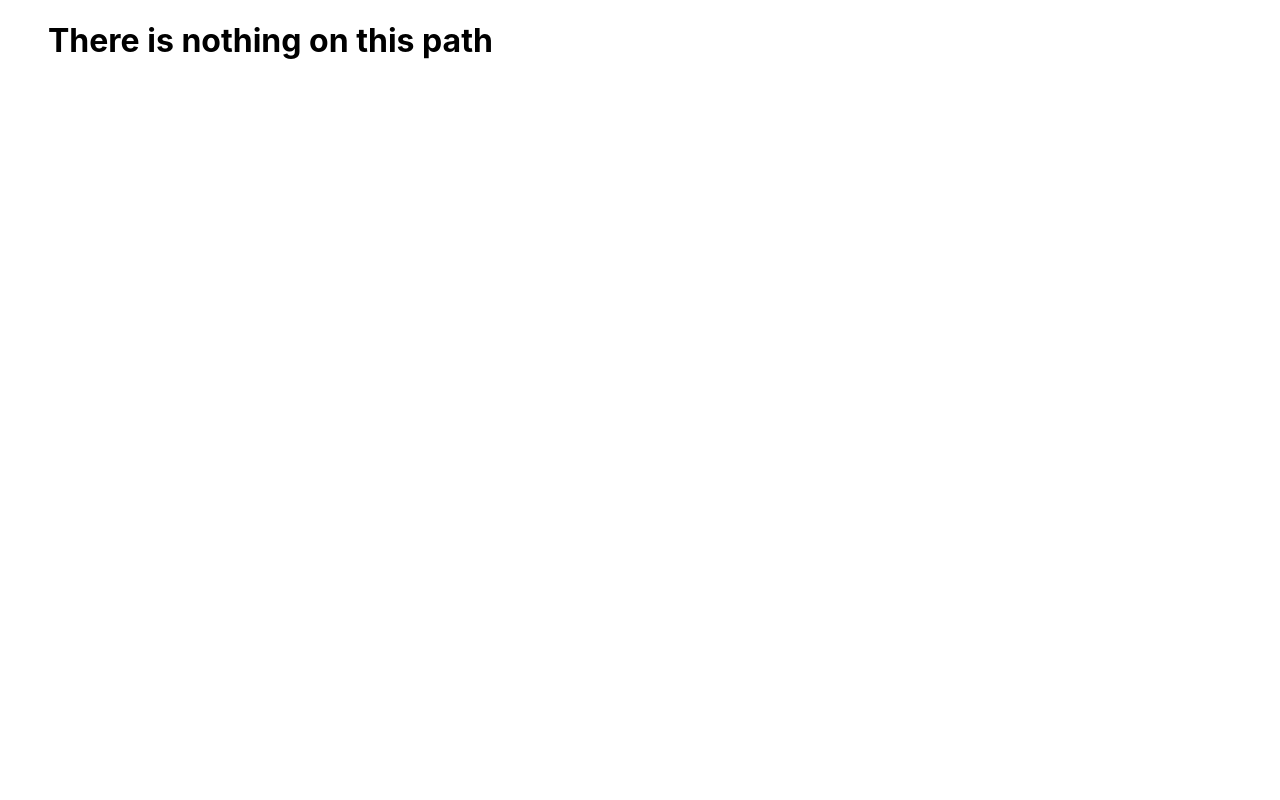
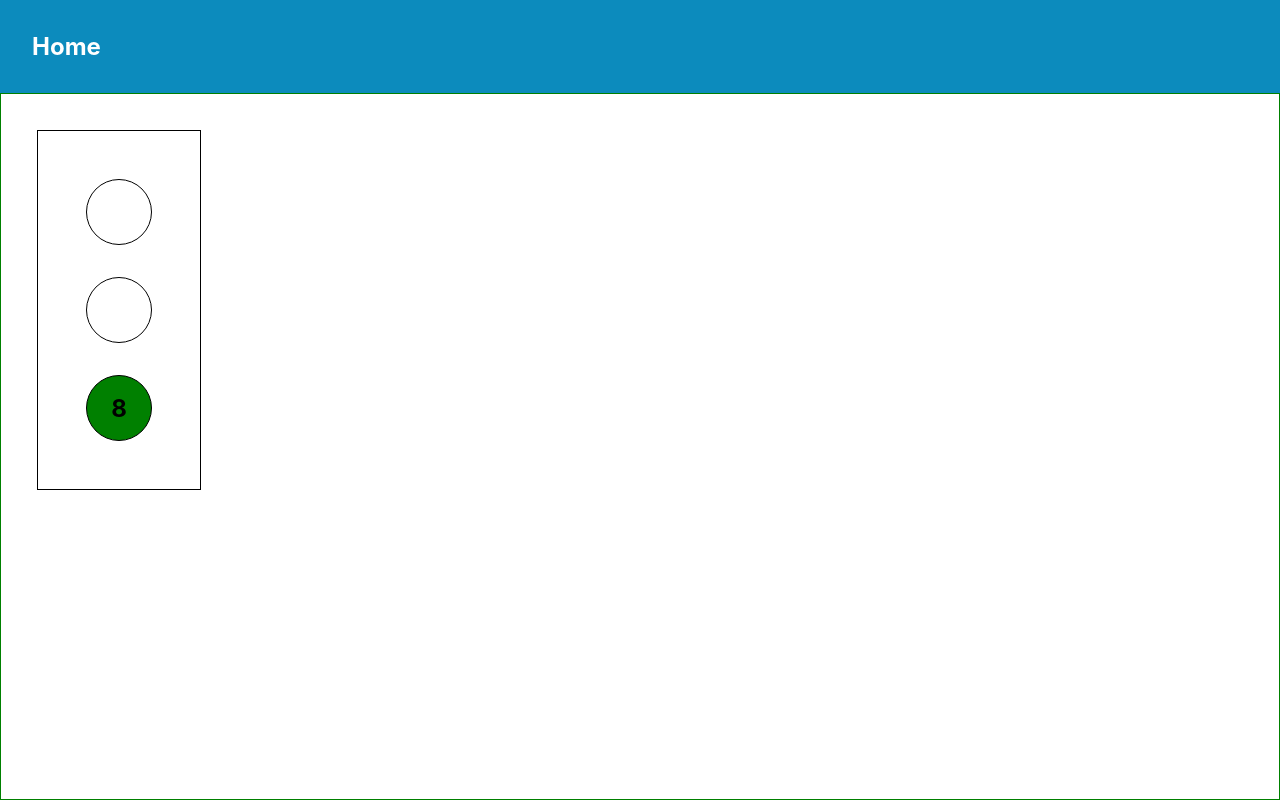
Before and after one commit to aayush-jangra/frontend, a React (Create React App) app in the folder machine-coding/: page /traffic-light in a window 1280 px wide. Built offline with nearby package versions, Linux system fonts and the light colour scheme.

Commit message:
Traffic light

```diff
--- a/machine-coding/src/App.js
+++ b/machine-coding/src/App.js
@@ -16,6 +16,7 @@ import { TicTacToePage } from "./Pages/TicTacToe/TicTacToePage";
 import { ToastPage } from "./Pages/Toast/ToastPage";
 import { ToastProvider } from "./Pages/Toast/ToastProvider";
 import { TodosPage } from "./Pages/Todos/TodosPage";
+import { TrafficLightPage } from "./Pages/TrafficLight/TrafficLightPage";
 import { VirtualisedListPage } from "./Pages/VirtualisedList/VirtualisedListPage";
 import { CustomRouter } from "./Router/CustomRouter";
 
@@ -93,6 +94,10 @@ function App() {
       path: "/nested-comments",
       component: <NestedCommentsPage />,
     },
+    {
+      path: "/traffic-light",
+      component: <TrafficLightPage />,
+    },
   ];
 
   return (
--- /dev/null
+++ b/machine-coding/src/Pages/TrafficLight/TrafficLight.jsx
@@ -0,0 +1,73 @@
+import { useEffect, useRef, useState } from "react";
+import "./trafficLightsStyles.css";
+
+export const TrafficLight = ({ rDuration, gDuration, yDuration }) => {
+  const [activeLight, setActiveLight] = useState("red");
+  const timerRef = useRef();
+  const endTimeRef = useRef();
+  const [countDown, setCountDown] = useState(0);
+
+  useEffect(() => {
+    timerRef.current = setTimeout(() => {
+      setActiveLight("green");
+    }, rDuration * 1000);
+    endTimeRef.current = Date.now() + rDuration * 1000;
+
+    const interval = setInterval(() => {
+      const timeRemaining = Math.max(
+        0,
+        Math.ceil((endTimeRef.current - Date.now()) / 1000)
+      );
+
+      setCountDown(timeRemaining);
+    }, [200]);
+
+    return () => {
+      clearTimeout(timerRef?.current);
+      clearInterval(interval);
+    };
+  }, []);
+
+  useEffect(() => {
+    if (activeLight === "red") {
+      endTimeRef.current = Date.now() + rDuration * 1000;
+      timerRef.current = setTimeout(() => {
+        setActiveLight("green");
+      }, rDuration * 1000);
+    } else if (activeLight === "green") {
+      endTimeRef.current = Date.now() + gDuration * 1000;
+      timerRef.current = setTimeout(() => {
+        setActiveLight("yellow");
+      }, gDuration * 1000);
+    } else {
+      endTimeRef.current = Date.now() + yDuration * 1000;
+      timerRef.current = setTimeout(() => {
+        setActiveLight("red");
+      }, yDuration * 1000);
+    }
+  }, [activeLight]);
+
+  return (
+    <div className="traffic-lights-container">
+      <div
+        className={`traffic-light ${activeLight === "red" ? "red-light" : ""}`}
+      >
+        {countDown}
+      </div>
+      <div
+        className={`traffic-light ${
+          activeLight === "yellow" ? "yellow-light" : ""
+        }`}
+      >
+        {countDown}
+      </div>
+      <div
+        className={`traffic-light ${
+          activeLight === "green" ? "green-light" : ""
+        }`}
+      >
+        {countDown}
+      </div>
+    </div>
+  );
+};
--- /dev/null
+++ b/machine-coding/src/Pages/TrafficLight/TrafficLightPage.jsx
@@ -0,0 +1,9 @@
+import { TrafficLight } from "./TrafficLight";
+
+export const TrafficLightPage = () => {
+  return (
+    <div>
+      <TrafficLight yDuration={5} rDuration={5} gDuration={10} />
+    </div>
+  );
+};
--- /dev/null
+++ b/machine-coding/src/Pages/TrafficLight/trafficLightsStyles.css
@@ -0,0 +1,36 @@
+.traffic-lights-container {
+  display: flex;
+  flex-direction: column;
+  gap: 32px;
+  padding: 48px;
+  border: 1px solid;
+  width: min-content;
+}
+
+.traffic-light {
+  width: 64px;
+  height: 64px;
+  border-radius: 50%;
+  border: 1px solid black;
+  color: transparent;
+  display: flex;
+  align-items: center;
+  justify-content: center;
+  font-size: 24px;
+  font-weight: 700;
+}
+
+.green-light {
+  background-color: green;
+  color: black;
+}
+
+.red-light {
+  background-color: red;
+  color: black;
+}
+
+.yellow-light {
+  background-color: yellow;
+  color: black;
+}
--- a/machine-coding/src/constants/questions.js
+++ b/machine-coding/src/constants/questions.js
@@ -126,4 +126,10 @@ export const questions = [
       "Build a Nested Comments Component that supports adding, replying to, and deleting comments. Each comment can have multiple levels of replies, maintaining a proper hierarchy. Optionally, do not use recursive data",
     path: "/nested-comments",
   },
+  {
+    title: "Traffic light",
+    description:
+      "Build a Traffic Light Component with three lights (red, yellow, and green) that change automatically in a loop.",
+    path: "traffic-light",
+  },
 ];
```
